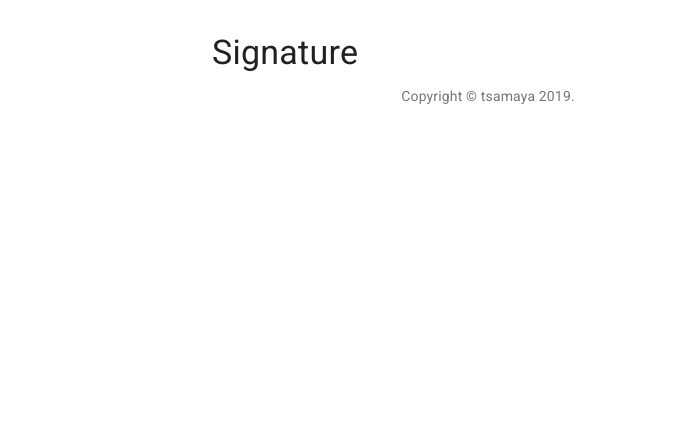
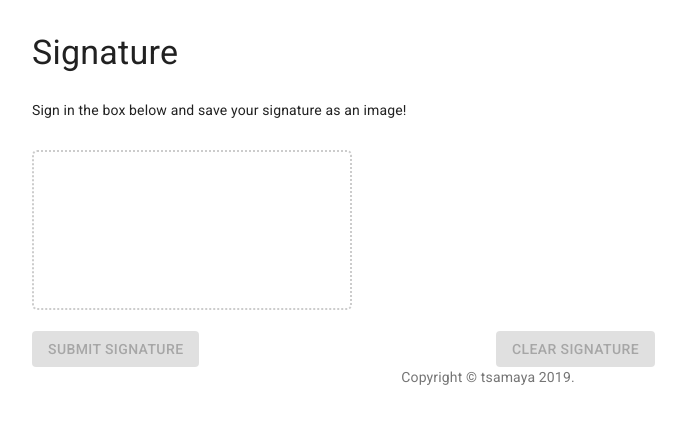
Before and after one commit to tsamaya/react-signature, a React (Create React App) app: page / in a window 1280 px wide. Shown: the top 424 px of the page, without its empty margins (152-838 px from the left). Built offline with nearby package versions, Linux system fonts and the light colour scheme.

Commit message:
creation

```diff
--- a/src/App.js
+++ b/src/App.js
@@ -1,33 +1,35 @@
 import React from "react";
-import Container from "@material-ui/core/Container";
-import Typography from "@material-ui/core/Typography";
-import Box from "@material-ui/core/Box";
-import Link from "@material-ui/core/Link";
-// import ProTip from "./ProTip";
+import CssBaseline from "@material-ui/core/CssBaseline";
+import { ThemeProvider } from "@material-ui/core/styles";
+import { Box, Container, Link, Typography } from "@material-ui/core";
+import theme from "./theme";
+import Signature from "./Signature";
 
-function Copyright() {
-  return (
+const Copyright = () => (
   <Typography variant="body2" color="textSecondary" align="center">
     {"Copyright © "}
-      <Link color="inherit" href="https://github.com/tsamaya">
+    <Link color="inherit" href="https://github.com/tsamaya/react-signature">
       tsamaya
     </Link>{" "}
     {new Date().getFullYear()}
     {"."}
   </Typography>
 );
-}
 
-export default function App() {
-  return (
-    <Container maxWidth="sm">
+const App = () => (
+  <ThemeProvider theme={theme}>
+    {/* CssBaseline kickstart an elegant, consistent, and simple baseline to build upon. */}
+    <CssBaseline />
+    <Container maxWidth="md">
       <Box my={4}>
         <Typography variant="h4" component="h1" gutterBottom>
           Signature
         </Typography>
-        {/* <ProTip /> */}
+        <Signature />
         <Copyright />
       </Box>
     </Container>
+  </ThemeProvider>
 );
-}
+
+export default App;
--- /dev/null
+++ b/src/Signature.js
@@ -0,0 +1,174 @@
+import React, { Component } from "react";
+import withStyles from "@material-ui/core/styles/withStyles";
+import { Button, Grid } from "@material-ui/core";
+
+const styles = theme => ({
+  root: {
+    flexGrow: 1
+  },
+  canvas: {
+    border: "2px dotted #ccc",
+    borderRadius: "5px",
+    cursor: "crosshair",
+    height: 160,
+    width: 320
+  },
+  control: {
+    padding: theme.spacing(2)
+  }
+});
+// const Signature = () => {
+class Signature extends Component {
+  constructor(props) {
+    super(props);
+    this.state = {
+      signed: false,
+      drawing: false,
+      mousePos: { x: 0, y: 0 },
+      lastPos: { x: 0, y: 0 }
+    };
+
+    this.canvas = React.createRef();
+
+    this.initCanvas = this.initCanvas.bind(this);
+
+    this.handleMouseDown = this.handleMouseDown.bind(this);
+    this.handleMouseMove = this.handleMouseMove.bind(this);
+    this.handleMouseUp = this.handleMouseUp.bind(this);
+
+    this.handleTouchStart = this.handleTouchStart.bind(this);
+    this.handleTouchEnd = this.handleTouchEnd.bind(this);
+    this.handleTouchMove = this.handleTouchMove.bind(this);
+
+    this.handleClearCanvas = this.handleClearCanvas.bind(this);
+    this.handleSubmit = this.handleSubmit.bind(this);
+
+    this.drawing = this.drawing.bind(this);
+    this.getMousePos = this.getMousePos.bind(this);
+  }
+
+  componentDidMount() {
+    this.initCanvas();
+  }
+
+  initCanvas() {
+    console.log("initCanvas()");
+    this.ctx = this.canvas.current.getContext("2d");
+    this.ctx.strokeStyle = "#0055ff";
+    this.ctx.lineWidth = 2;
+  }
+
+  drawing(e) {
+    const { drawing, mousePos, lastPos } = this.state;
+    if (drawing) {
+      this.ctx.moveTo(lastPos.x, lastPos.y);
+      this.ctx.lineTo(mousePos.x, mousePos.y);
+      this.ctx.stroke();
+      this.setState({ lastPos: mousePos, signed: true });
+    }
+  }
+
+  getMousePos(e) {
+    return { x: e.nativeEvent.offsetX, y: e.nativeEvent.offsetY };
+  }
+
+  getTouchPos(canvasDom, touchEvent) {
+    var rect = canvasDom.getBoundingClientRect();
+    return {
+      x: touchEvent.touches[0].clientX - rect.left,
+      y: touchEvent.touches[0].clientY - rect.top
+    };
+  }
+
+  handleMouseDown(e) {
+    this.setState({ drawing: true, lastPos: this.getMousePos(e) });
+  }
+  handleMouseUp(e) {
+    this.setState({ drawing: false });
+  }
+  handleMouseMove(e) {
+    this.setState({ mousePos: this.getMousePos(e) });
+    this.drawing(e);
+  }
+
+  handleTouchStart(e) {
+    e.preventDefault();
+    const mousePos = this.getTouchPos(this.canvas.current, e);
+    const touch = e.touches[0];
+    const mouseEvent = new MouseEvent("mousedown", {
+      clientX: touch.clientX,
+      clientY: touch.clientY
+    });
+    this.canvas.current.dispatchEvent(mouseEvent);
+    this.setState({ mousePos });
+  }
+
+  handleTouchEnd(e) {
+    const mouseEvent = new MouseEvent("mouseup", {});
+    this.canvas.current.dispatchEvent(mouseEvent);
+  }
+
+  handleTouchMove(e) {
+    const touch = e.touches[0];
+    const mouseEvent = new MouseEvent("mousemove", {
+      clientX: touch.clientX,
+      clientY: touch.clientY
+    });
+    this.canvas.current.dispatchEvent(mouseEvent);
+  }
+
+  handleClearCanvas(e) {
+    this.canvas.current.width = this.canvas.current.width;
+    this.setState({ signed: false });
+  }
+
+  handleSubmit(e) {}
+
+  render() {
+    const { classes } = this.props;
+    const { signed } = this.state;
+    return (
+      <Grid container className={classes.root} spacing={2}>
+        <Grid item xs={12}>
+          <p>Sign in the box below and save your signature as an image!</p>
+        </Grid>
+        <Grid item xs={12}>
+          <canvas
+            ref={this.canvas}
+            className={classes.canvas}
+            onMouseDown={this.handleMouseDown}
+            onMouseMove={this.handleMouseMove}
+            onMouseUp={this.handleMouseUp}
+            onTouchStart={this.handleTouchStart}
+            onTouchMove={this.handleTouchMove}
+            onTouchEnd={this.handleTouchEnd}
+          >
+            Sorry buddy, get a better browser!
+          </canvas>
+        </Grid>
+        <Grid item xs={6}>
+          <Button
+            variant="contained"
+            color="primary"
+            onClick={this.handleSubmit}
+            disabled={!signed}
+          >
+            Submit signature
+          </Button>
+        </Grid>
+        <Grid item xs={6}>
+          <Button
+            variant="contained"
+            color="secondary"
+            onClick={this.handleClearCanvas}
+            disabled={!signed}
+          >
+            Clear signature
+          </Button>
+        </Grid>
+      </Grid>
+    );
+  }
+}
+
+export default withStyles(styles)(Signature);
--- a/src/index.js
+++ b/src/index.js
@@ -1,16 +1,6 @@
 import React from "react";
 import ReactDOM from "react-dom";
-import CssBaseline from "@material-ui/core/CssBaseline";
-import { ThemeProvider } from "@material-ui/core/styles";
 
 import App from "./App";
-import theme from "./theme";
 
-ReactDOM.render(
-  <ThemeProvider theme={theme}>
-    {/* CssBaseline kickstart an elegant, consistent, and simple baseline to build upon. */}
-    <CssBaseline />
-    <App />
-  </ThemeProvider>,
-  document.querySelector("#root")
-);
+ReactDOM.render(<App />, document.querySelector("#root"));
--- a/src/theme.js
+++ b/src/theme.js
@@ -5,10 +5,10 @@ import { createMuiTheme } from "@material-ui/core/styles";
 const theme = createMuiTheme({
   palette: {
     primary: {
-      main: "#556cd6"
+      main: "#3d319d"
     },
     secondary: {
-      main: "#19857b"
+      main: "#02cbcd"
     },
     error: {
       main: red.A400
```
Also changed, not shown: package.json (+2 -9 lines). Lines whose indentation alone changed are shown as unchanged.
